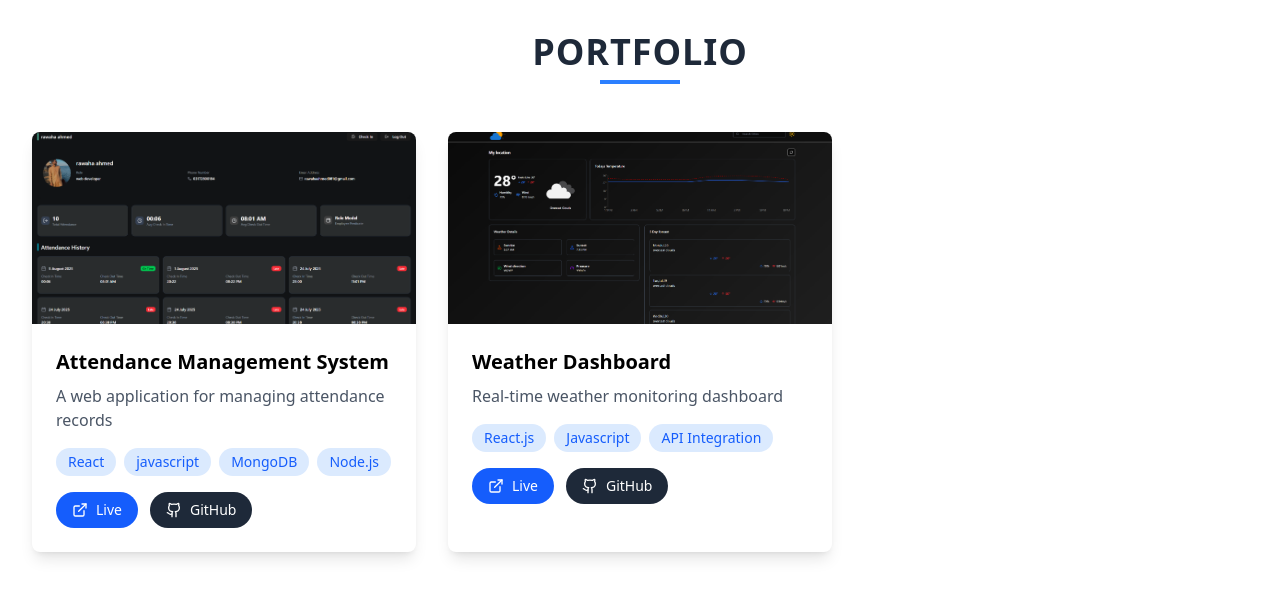
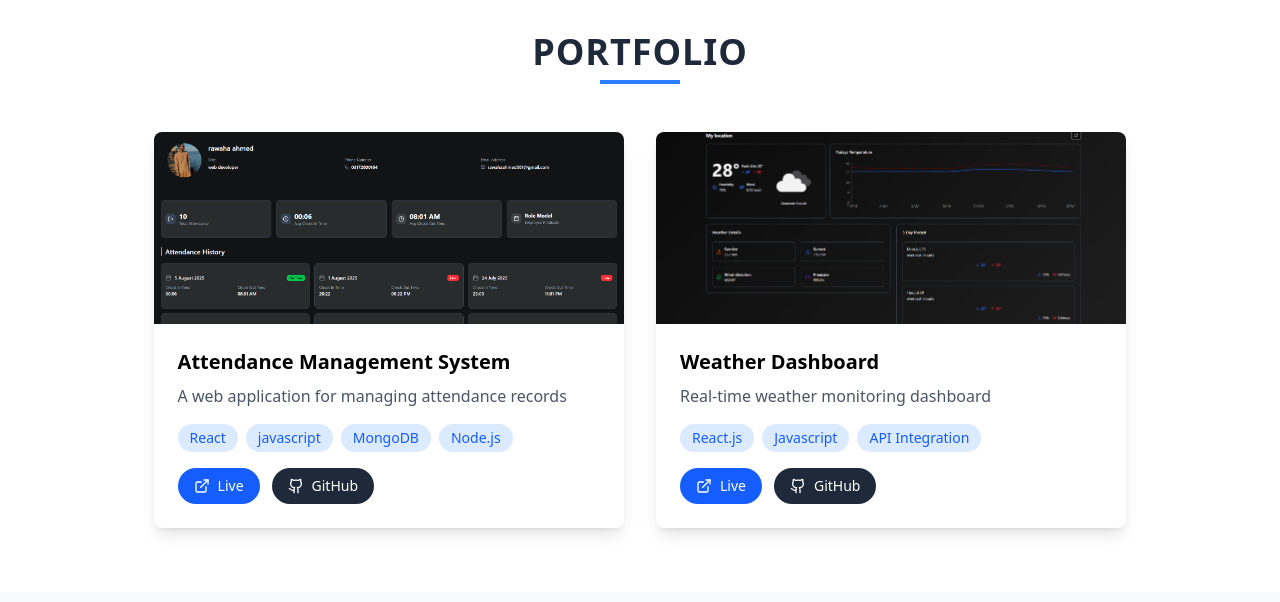
Before and after one commit to Rawahaahmed23/Portfolio, a React (Vite) app in the folder client/: page / in a window 1280 px wide. Shown: the part 1780-2382 px from the top of the page. Built offline with nearby package versions, Linux system fonts and the light colour scheme.

Commit message:
'commit'

```diff
--- a/client/src/component/Contact.jsx
+++ b/client/src/component/Contact.jsx
@@ -69,7 +69,7 @@ const publicKey = import.meta.env.VITE_EMAILJS_USER_ID;
             initial={{ opacity: 0, y: 100 }}
             animate={isFormInView ? { opacity: 1, y: 0 } : {}}
             transition={{ duration: 1 }}
-            className="flex flex-row w-[80%] h-[43rem] bg-white rounded-lg shadow-lg"
+            className="flex flex-row w-full lg:w-[80%] h-[43rem] bg-white rounded-lg shadow-lg"
           >
             {/* Image Section */}
             <div className="hidden md:block w-1/2 pr-6">
--- a/client/src/component/Portifolio.jsx
+++ b/client/src/component/Portifolio.jsx
@@ -65,7 +65,7 @@ export default function Portfolio() {
           </header>
         </motion.h2>
 
-        <div className="grid grid-cols-1 md:grid-cols-2 lg:grid-cols-3 gap-8">
+        <div className="grid grid-cols-1 md:grid-cols-2 lg:grid-cols-2 gap-8 mx-auto sm:w-[80%]">
           {projects.map((project) => (
             <motion.div
               key={project.title}
```
